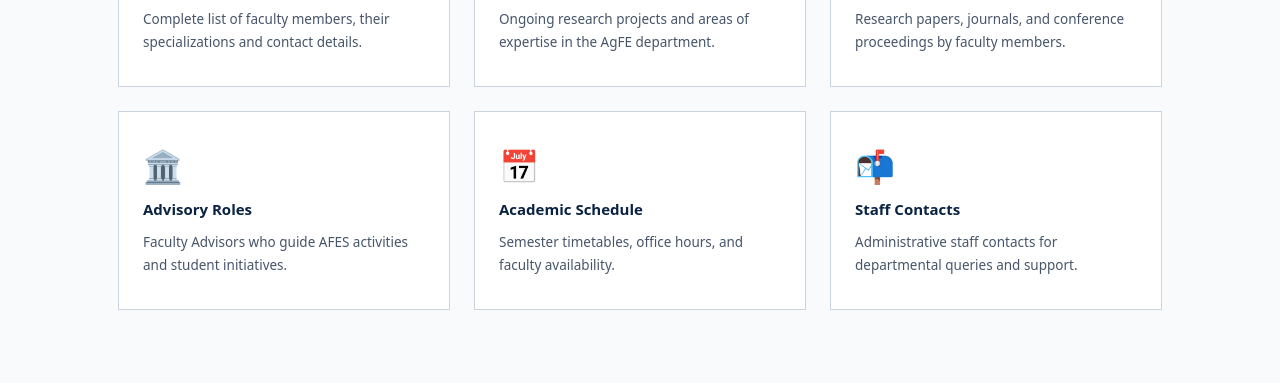
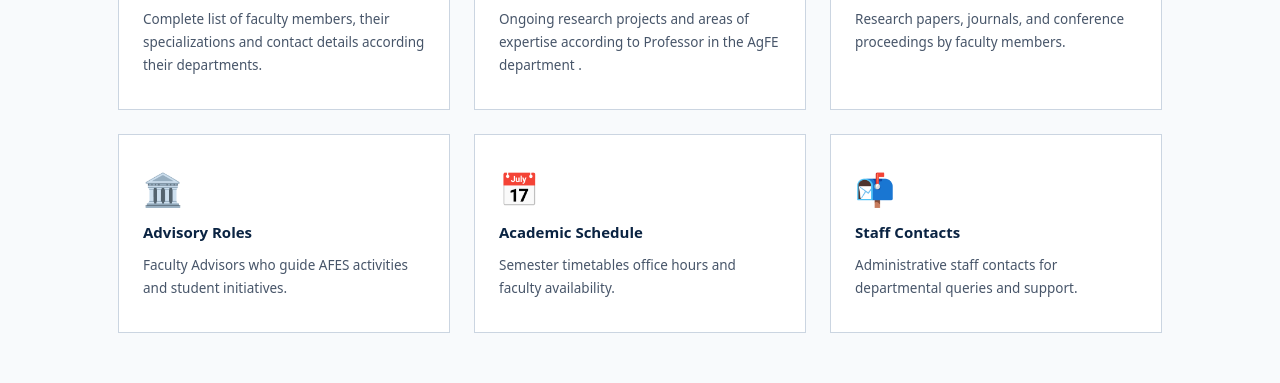
Before and after one commit to Mouli-Mandal/afes_website, a React (Vite) app: page /faculty in a window 1280 px wide. Shown: the part 740-1123 px from the top of the page. Built offline with nearby package versions, Linux system fonts and the light colour scheme.

Commit message:
Fix and add websites links to Faculty and Satff in navbar

```diff
--- a/package.json
+++ b/package.json
@@ -8,10 +8,11 @@
     "preview": "vite preview"
   },
   "dependencies": {
+    "@emailjs/browser": "^4.3.3",
+    "i": "^0.3.7",
     "react": "^18.2.0",
     "react-dom": "^18.2.0",
-    "react-router-dom": "^6.22.0",
-    "@emailjs/browser": "^4.3.3"
+    "react-router-dom": "^6.22.0"
   },
   "devDependencies": {
     "@vitejs/plugin-react": "^4.2.0",
--- a/src/components/Footer.module.css
+++ b/src/components/Footer.module.css
@@ -13,7 +13,7 @@
     content: '';
     position: absolute;
     inset: 0;
-    background-image: url('/p3.jpg');
+    /* background-image: url('/p2.jpg'); */
     background-size: cover;
     background-position: center 60%;
     background-repeat: no-repeat;
@@ -25,10 +25,10 @@
     content: '';
     position: absolute;
     inset: 0;
-    background:
-        linear-gradient(160deg, rgba(15,23,42,0.35) 0%, rgba(23,92,196,0.38) 50%, rgba(10,35,66,0.42) 100%),
-        radial-gradient(ellipse 60% 40% at 20% 80%, rgba(8,145,178,0.08) 0%, transparent 50%),
-        radial-gradient(ellipse 40% 50% at 80% 20%, rgba(16,185,129,0.06) 0%, transparent 50%);
+    background:var(--blue-deep);
+        /* linear-gradient(160deg, rgba(15,23,42,0.35) 0%, rgba(23,92,196,0.38) 50%, rgba(10,35,66,0.42) 100%), */
+        /* radial-gradient(ellipse 60% 40% at 20% 80%, rgba(8,145,178,0.08) 0%, transparent 50%), */
+        /* radial-gradient(ellipse 40% 50% at 80% 20%, rgba(16,185,129,0.06) 0%, transparent 50%); */
     backdrop-filter: blur(8px);
     z-index: 1;
 }
--- a/src/pages/Faculty.jsx
+++ b/src/pages/Faculty.jsx
@@ -1,12 +1,12 @@
 import styles from './Faculty.module.css'
 
 const RESOURCES = [
-  { icon: '📚', title: 'Faculty Directory', desc: 'Complete list of faculty members, their specializations and contact details.' },
-  { icon: '🔬', title: 'Research Areas', desc: 'Ongoing research projects and areas of expertise in the AgFE department.' },
-  { icon: '📝', title: 'Publications', desc: 'Research papers, journals, and conference proceedings by faculty members.' },
-  { icon: '🏛️', title: 'Advisory Roles', desc: 'Faculty Advisors who guide AFES activities and student initiatives.' },
-  { icon: '📅', title: 'Academic Schedule', desc: 'Semester timetables, office hours, and faculty availability.' },
-  { icon: '📬', title: 'Staff Contacts', desc: 'Administrative staff contacts for departmental queries and support.' },
+  { icon: '📚', label: 'Faculty Directory', desc: 'Complete list of faculty members, their specializations and contact details according their departments.', to: 'https://www.iitkgp.ac.in/faclistbydepartment' },
+  { icon: '🔬', label: 'Research Areas', desc: 'Ongoing research projects and areas of expertise according to Professor in the AgFE department .', to: 'https://www.iitkgp.ac.in/department/AG' },
+  { icon: '📝', label: 'Publications', desc: 'Research papers, journals, and conference proceedings by faculty members.', to: '/' },
+  { icon: '🏛️', label: 'Advisory Roles', desc: 'Faculty Advisors who guide AFES activities and student initiatives.', to: '/' },
+  { icon: '📅', label: 'Academic Schedule', desc: 'Semester timetables office hours and faculty availability.', to: 'https://www.iitkgp.ac.in/academic-calendar-ug' },
+  { icon: '📬', label: 'Staff Contacts', desc: 'Administrative staff contacts for departmental queries and support.', to: 'https://www.iitkgp.ac.in/department/AG' },
 ]
 
 export default function Faculty() {
@@ -33,16 +33,26 @@ export default function Faculty() {
           Everything faculty members and staff need — research, schedules, and departmental contacts.
         </p>
         <div className={styles.grid}>
-          {RESOURCES.map(({ icon, title, desc }) => (
-            <div key={title} className={styles.card}>
+          {RESOURCES.map(({ icon, label, desc, to }) => (
+            <a
+              key={to}
+              href={to || '#'}
+              className={styles.card}
+              target="_blank"
+              rel=""
+              style={{ textDecoration: 'none', color: 'inherit', pointerEvents: to ? 'auto' : 'none', opacity: to ? 1 : 0.6 }}
+            >
+
+
+              {/* <div key={title} className={styles.card}> */}
               <span className={styles.cardIcon}>{icon}</span>
-              <div className={styles.cardTitle}>{title}</div>
+              <div className={styles.cardTitle}>{label}</div>
               <div className={styles.cardDesc}>{desc}</div>
-            </div>
+            </a>
           ))}
         </div>
-      </section>
+      </section >
 
-    </div>
+    </div >
   )
 }
--- a/src/pages/Students.jsx
+++ b/src/pages/Students.jsx
@@ -1,12 +1,12 @@
 import styles from './Students.module.css'
 
 const RESOURCES = [
-  { icon: '📅', label: 'Academic Calendar', desc: 'Semester schedules, exam dates, and important deadlines.', to:'https://www.iitkgp.ac.in/academic-calendar-ug' },
-  { icon: '📋', label: 'Study Materials', desc: 'Study resouces organized by semester.', to:'https://drive.google.com/drive/folders/1FbMJzvdLaICUHgMUtfT5CHl02SxnezhJ'},
-  { icon: '🏆', label: 'Scholarships', desc: 'Available scholarships, eligibility criteria and application process.', to:'https://www.iitkgp.ac.in/scholarships'},
-  { icon: '🏠', label: 'Hostel Info', desc: 'Hostel allocation, facilities, and contact details.', to:'https://hmc.iitkgp.ac.in/web/' },
-  { icon: '📊', label: 'Gymkhana', desc: 'Technology Students Gymkhana is the hub of the numerous extra- curricular and co - curricular activities in IIT Kharagpur ranging from sports to socio - cultural.', to:'https://gymkhana.iitkgp.ac.in/'},
-  { icon: '📝', label: 'SETU', desc: 'SETU - SUPPORT, EMPATHY, TRANSFORMATION, UPLIFTMENT, offer confidential, one-to-one and group based Counselling Services.', to:'https://sarth.iitkgp.ac.in/' },
+  { icon: '📅', label: 'Academic Calendar', desc: 'Semester schedules, exam dates, and important deadlines.', to: 'https://www.iitkgp.ac.in/academic-calendar-ug' },
+  { icon: '📋', label: 'Study Materials', desc: 'Study resouces.', to: 'https://drive.google.com/drive/folders/1FbMJzvdLaICUHgMUtfT5CHl02SxnezhJ' },
+  { icon: '🏆', label: 'Scholarships', desc: 'Available scholarships, eligibility criteria and application process.', to: 'https://www.iitkgp.ac.in/scholarships' },
+  { icon: '🏠', label: 'Hostel Info', desc: 'Hostel allocation, facilities, and contact details.', to: 'https://hmc.iitkgp.ac.in/web/' },
+  { icon: '📊', label: 'Gymkhana', desc: 'Technology Students Gymkhana is the hub of the numerous extra- curricular and co - curricular activities in IIT Kharagpur ranging from sports to socio - cultural.', to: 'https://gymkhana.iitkgp.ac.in/' },
+  { icon: '📝', label: 'SETU', desc: 'SETU - SUPPORT, EMPATHY, TRANSFORMATION, UPLIFTMENT, offer confidential, one-to-one and group based Counselling Services.', to: 'https://sarth.iitkgp.ac.in/' },
 ]
 
 export default function Students() {
@@ -33,7 +33,7 @@ export default function Students() {
           Access all important student resources in one place.
         </p>
         <div className={styles.grid}>
-          {RESOURCES.map(({ icon, label, desc,to }) => (
+          {RESOURCES.map(({ icon, label, desc, to }) => (
             <a
               key={to}
               href={to || '#'}
```
Also changed, not shown: 1 other file (tests, documents, lock files or other folders).
